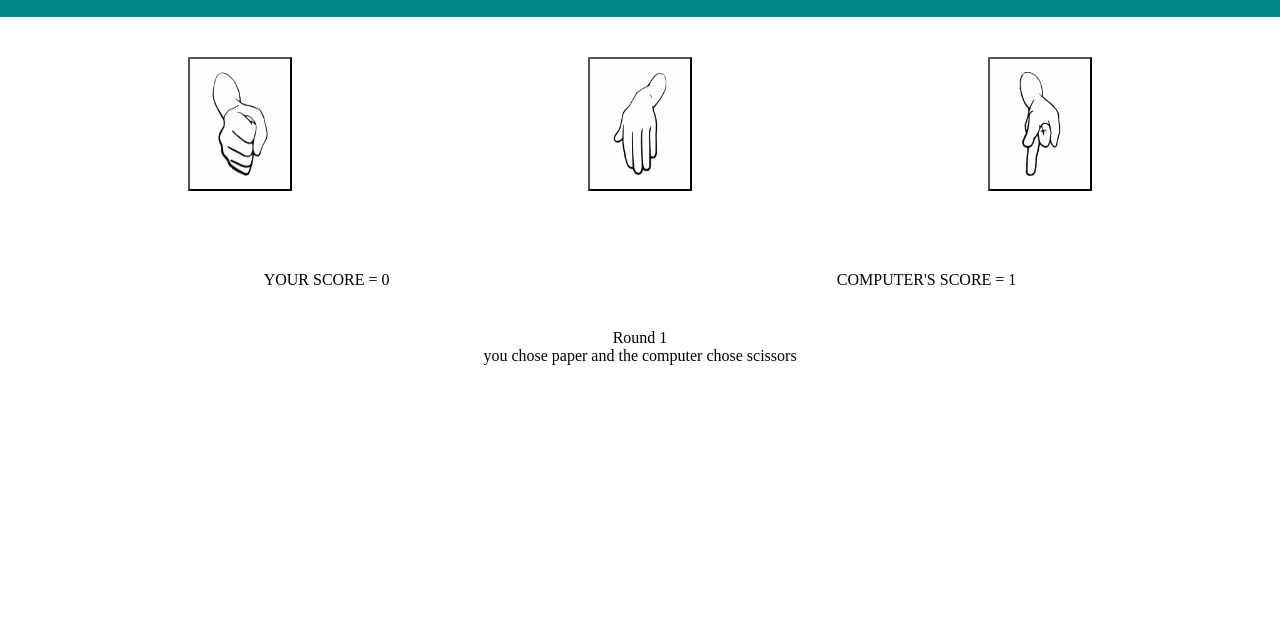
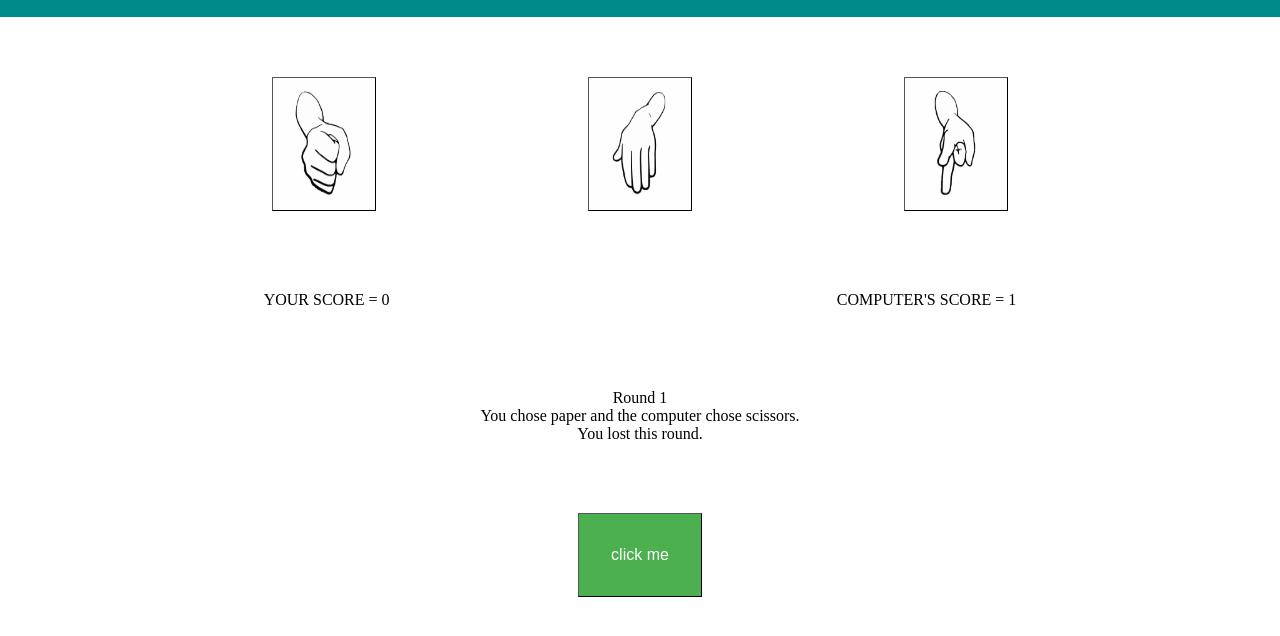
Before and after one commit to heathjackson/odin-RockPaperScissors, a plain HTML site: page index.html in a window 1280 px wide. Both pictures are taken after a click on the button 640 px from the left and 208 px from the top of the page. Shown: the part 84-720 px from the top of the page. Drawn offline with Linux system fonts and the light colour scheme.

Commit message:
start game button created

```diff
--- a/RockPaperScissors.js
+++ b/RockPaperScissors.js
@@ -2,6 +2,8 @@
 let playerScore = 0;
 let computerScore = 0;
 let roundNumber = 0;
+
+// creats score board
 
 const scores = document.querySelector('#scores');
 
@@ -17,13 +19,18 @@ computerTotal.textContent = `COMPUTER'S SCORE = ${computerScore}`;
 
 scores.appendChild(computerTotal);
 
+// constants to create the text that says what the player chose vs the computer
+
 const rounds = document.querySelector('.rounds');
 const bothChoices = document.querySelector('.bothChoices');
+const result = document.querySelector('.result');
+
+// used to create an array so the computer can randomly choose
 
 const arr = ["rock", "paper", "scissors"];
 
 
-// makes the button and the website connect correctly and
+// makes the button and UI connect correctly and
 // connects them to the game function
 
 const rock = document.querySelector('#rock');
@@ -45,8 +52,7 @@ scissors.addEventListener('click', () => {
 })
 
 
-// const both = document.createElement('div');
-// both.classList.add('both');
+// how the game runs
 
 function game(playerChoice) {
   if (playerScore === 5 || computerScore === 5) {
@@ -55,36 +61,34 @@ function game(playerChoice) {
   }
 
   let computerSelection = getComputerChoice(arr);
-  // console.log("You chose", playerSelection);
-  // console.log("The computer chose", computerSelection);
+
   let round = playRound(playerChoice, computerSelection);
 
   roundNumber += 1;
 
   if (round === "win") {
     playerScore += 1;
-
-    console.log("You WON this round! You chose " + playerChoice + "," + " and the computer chose " + computerSelection + ".");
+    result.textContent = 'You won this round!';
   }
   else if (round === "lose") {
     computerScore += 1;
-    console.log("You LOST this round. You chose " + playerChoice + "," + " and the computer chose " + computerSelection + ".");
+    result.textContent = 'You lost this round.';
   }
   else {
-    console.log("You TIED this round. You chose " + playerChoice + "," + " and the computer chose " + computerSelection + ".");
+    result.textContent = 'You tied this round.';
   }
 
+  // places text on UI
   playerTotal.textContent = `YOUR SCORE = ${playerScore}`;
   computerTotal.textContent = `COMPUTER'S SCORE = ${computerScore}`;
 
   rounds.textContent = `Round ${roundNumber}`;
-  bothChoices.textContent = `you chose ${playerChoice} and the computer chose ${computerSelection}`;
+  bothChoices.textContent = `You chose ${playerChoice} and the computer chose ${computerSelection}.`;
 
   if (playerScore === 5 || computerScore === 5) {
     endGame();
   }
 }
-
 //*********************** FUNCTIONS USED ******************************//
 //makes the click sound when the button is pushed
 
@@ -98,12 +102,15 @@ function sound() {
 function endGame() {
   if (playerScore > computerScore) {
     rounds.textContent = '';
+    result.textContent = '';
     bothChoices.textContent = 'You are the winner, winner, chicken dinner of the game!!!!';
   }
   else {
     rounds.textContent = '';
-    bothChoices.textContent = 'YOU LOST THE GAME SUCKA';
+    result.textContent = '';
+    bothChoices.textContent = 'YOU LOST THE GAME SUCKA!!';
   }
+
 }
 // Plays one round of Rock, Paper, Scissors //
 
--- a/index.html
+++ b/index.html
@@ -14,7 +14,7 @@
     <div class="directions">Choose Rock, Paper, or Scissors first one to five wins!</div>
   </div>
 
-  <div class="container playButtons">
+  <div class="container" id="playButtons">
     <button id="rock"></button>
     <button id="paper"></button>
     <button id="scissors"></button>
@@ -25,6 +25,11 @@
   <div class="container roundsChoices">
     <div class="rounds"></div>
     <div class="bothChoices"></div>
+    <div class="result"></div>
+  </div>
+
+  <div class="container" id="gameButton">
+    <button class="startGame">click me</button>
   </div>
 </body>
 </html>
--- a/style.css
+++ b/style.css
@@ -20,20 +20,28 @@
   font-size: 28pt;
 }
 
-/* button {
-    background-color: #4CAF50; /* Green
-    border: none;
+button {
+    background-color: #4CAF50; /* Green*/
+    border-width: thin;
+    border-color: black;
     color: white;
     padding: 32px 32px;
+    margin: 30px;
     text-align: center;
     text-decoration: none;
     display: inline-block;
     font-size: 16px;
-  } */
+}
 
-.playButtons {
-  justify-content: space-around;
+#playButtons {
+  justify-content: space-evenly;
+  margin: 20px;
 }
+
+/* #gameButton {
+  justify-content: center;
+  align-items: center;
+} */
 
 #rock {
   background-image: url("Images/rock.png");
@@ -71,4 +79,10 @@
 .roundsChoices {
   flex-direction: column;
   align-items: center;
+  justify-content: center;
+  height: 134px;
 }
+
+#gameButton {
+  justify-content: center;
+}
```
